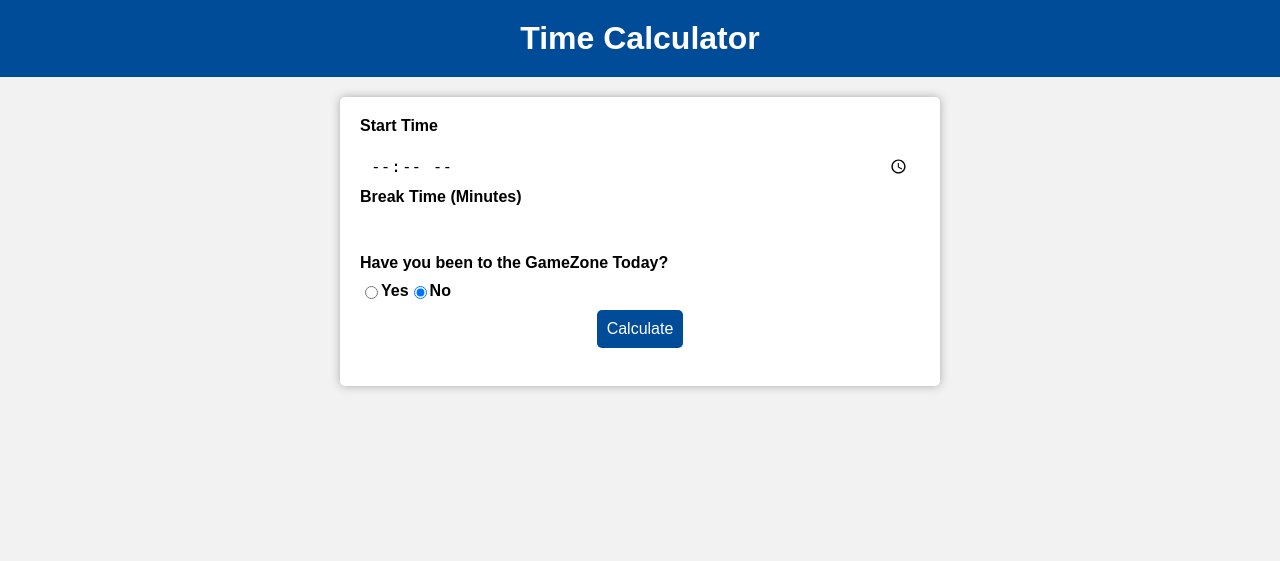
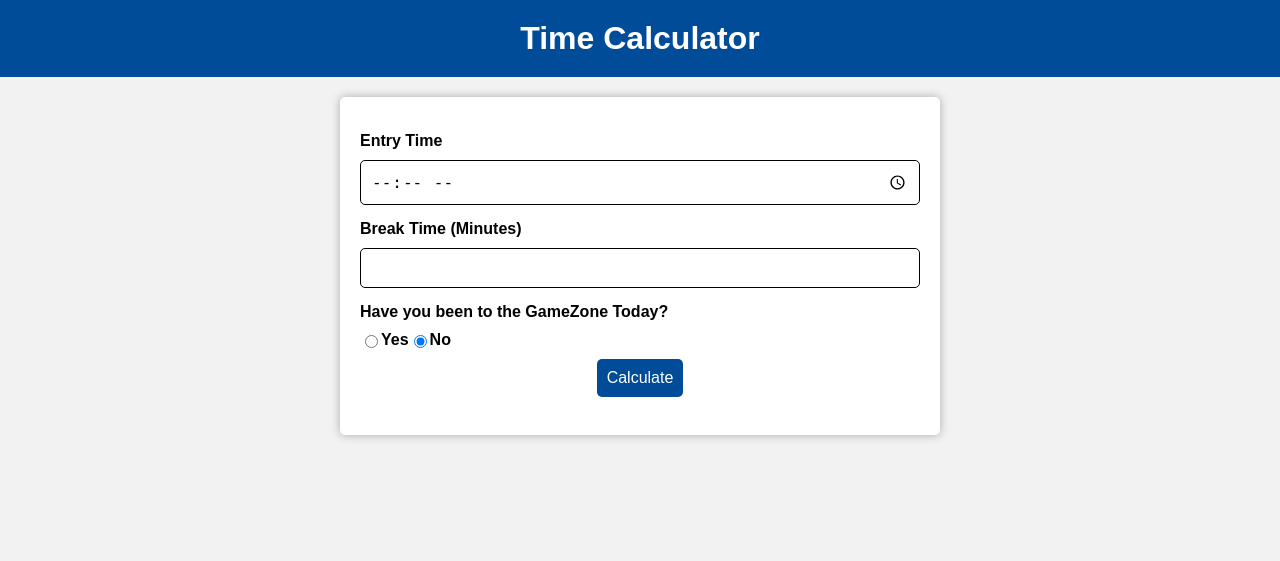
Before and after one commit to dhruv2728/time_calculator, a Flask app: page / in a window 1280 px wide. Shown: the top 561 px of the page. Run offline with Flask 2, Linux system fonts and the light colour scheme.

Commit message:
Modified design

```diff
--- a/app.py
+++ b/app.py
@@ -28,7 +28,6 @@ def calculate_time(start_time, break_time, gamezone_time):
         total_work_time -= timedelta(minutes=remaining_time_minutes)
     else:
         total_work_time += timedelta(minutes=abs(remaining_time_minutes))
-    print("End time is:", total_work_time.strftime("%H:%M"))
     return total_work_time.strftime("%H:%M")
 
 
--- a/templates/index.html
+++ b/templates/index.html
@@ -36,11 +36,12 @@
             display: block;
             font-weight: bold;
             margin-bottom: 10px;
+            margin-top: 15px;
         }
 
         input[type="time"] {
             border-radius: 5px;
-            border: none;
+            border: 1px solid black;
             font-size: 16px;
             padding: 10px;
             width: 100%;
@@ -48,7 +49,7 @@
 
         input[type="number"] {
             border-radius: 5px;
-            border: none;
+            border: 1px solid black;
             font-size: 16px;
             padding: 10px;
             width: 100%;
@@ -116,7 +117,7 @@
 <body>
 <h1>Time Calculator</h1>
 <form action="#" method="post">
-    <label for="start-time">Start Time</label>
+    <label for="start-time">Entry Time</label>
     <input type="time" id="start-time" name="start-time" required>
     <label for="break-time">Break Time (Minutes)</label>
     <input type="number" id="break-time" name="break-time" required step="1">
@@ -129,7 +130,7 @@
     </div>
     <input type="submit" value="Calculate"><br>
     {% if result %}
-    <div class="result">Hurrah! You can leave at:{{result}}</div>
+        <div class="result">Hurrah! You can leave at:{{ result }}</div>
     {% endif %}
     <div class="watermark">Copyright &copy; 2023 Created by Rutvik and Paresh</div>
 
```
